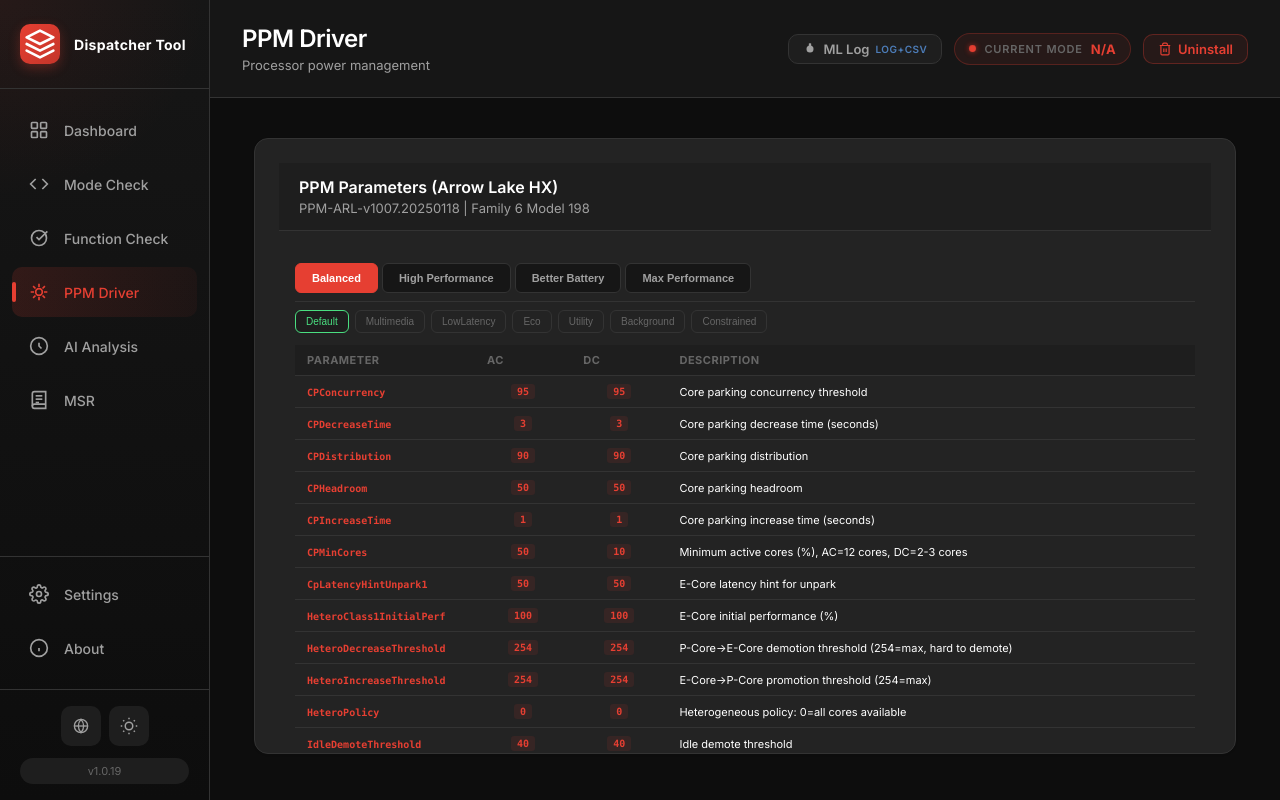
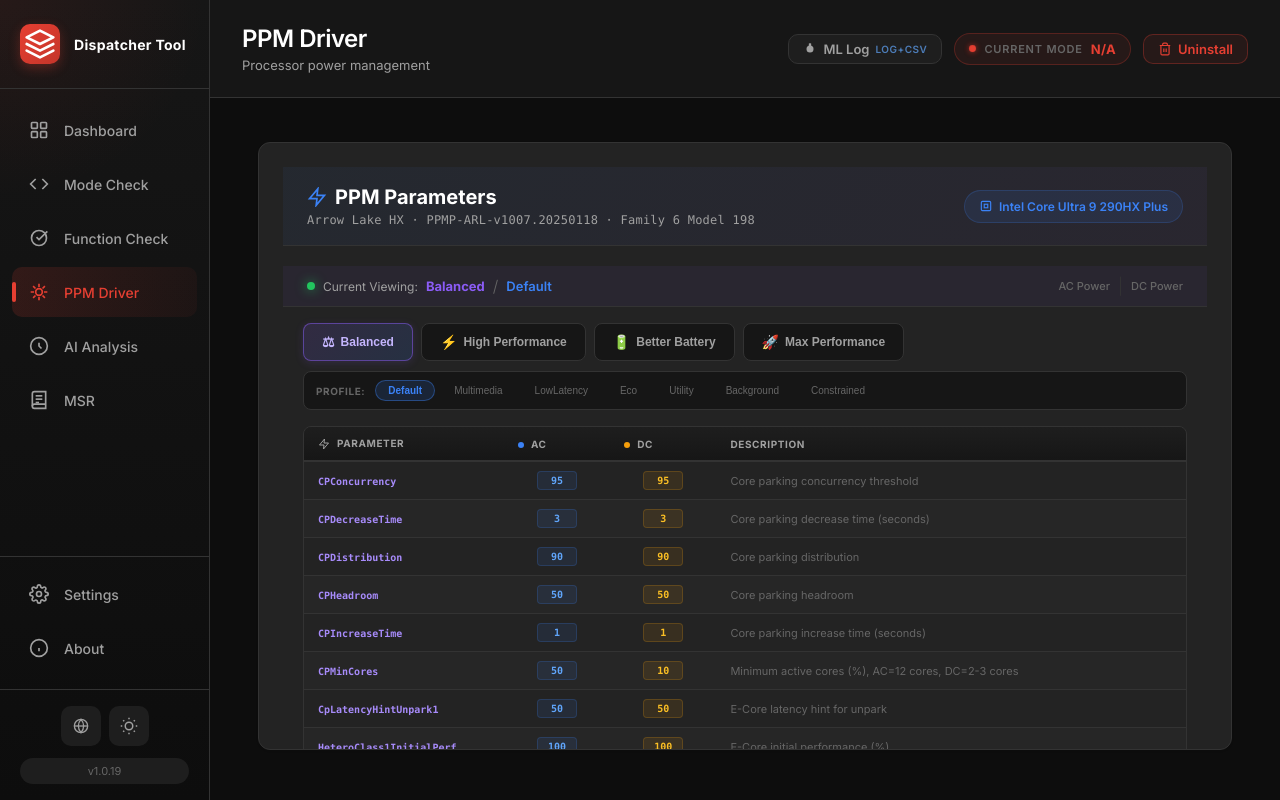
Before and after one commit to timeless970614-lgtm/LenovoDispatcherToolkit, a Vue app in the folder frontend/: page / in a window 1280 px wide. Both pictures are taken after a click on the element "PPM Driver". Built offline with nearby package versions, Linux system fonts and the light colour scheme.

Commit message:
UI美化: Real-time Power Consumption & PPM Driver
- FunctionCheck.vue: Power卡片渐变标题、hover上浮、Badge脉冲动画、渐变高亮数值
- PPMDriver.vue: 渐变Header、当前状态指示条、Scheme/Profile标签美化、AC/DC分色药丸、表格条纹行、Definitions卡片化

```diff
--- a/frontend/src/App.vue
+++ b/frontend/src/App.vue
@@ -104,7 +104,6 @@
             <span class="mode-dot"></span>
             <span class="mode-label">Current Mode</span>
             <span class="mode-value">{{ pinnedMode || currentMode }}</span>
-            <span v-if="pinnedMode" class="pin-indicator">??</span>
           </div>
           <!-- Uninstall Button -->
           <button class="btn-uninstall" @click="handleUninstall" :disabled="uninstalling" title="Uninstall Dispatcher Driver">
--- a/frontend/src/pages/PPMDriver.vue
+++ b/frontend/src/pages/PPMDriver.vue
@@ -1,11 +1,40 @@
 <template>
   <div class="ppm-page">
-    <!-- PPM Parameters Card - Comprehensive Analysis -->
+    <!-- PPM Parameters Card -->
     <div class="card params-card">
-      <div class="card-header">
+      <!-- Header -->
+      <div class="card-header ppm-header">
         <div class="card-title-info">
-          <h2>PPM Parameters (Arrow Lake HX)</h2>
-          <p class="card-subtitle">PPM-ARL-v1007.20250118 | Family 6 Model 198</p>
+          <h2>
+            <svg width="20" height="20" viewBox="0 0 24 24" fill="none" stroke="currentColor" stroke-width="2" style="margin-right:8px;vertical-align:middle;color:#3b82f6;">
+              <path d="M13 2L3 14h9l-1 8 10-12h-9l1-8z"/>
+            </svg>
+            PPM Parameters
+          </h2>
+          <p class="card-subtitle">Arrow Lake HX · PPMP-ARL-v1007.20250118 · Family 6 Model 198</p>
+        </div>
+        <div class="cpu-badge">
+          <svg width="14" height="14" viewBox="0 0 24 24" fill="none" stroke="currentColor" stroke-width="2">
+            <rect x="4" y="4" width="16" height="16" rx="2"/>
+            <rect x="9" y="9" width="6" height="6"/>
+          </svg>
+          {{ platformInfo.cpuName || 'Intel Core Ultra' }}
+        </div>
+      </div>
+
+      <!-- Current Active Indicator -->
+      <div class="active-indicator-bar">
+        <div class="indicator-left">
+          <span class="indicator-dot"></span>
+          <span class="indicator-label">Current Viewing:</span>
+          <span class="indicator-scheme">{{ activeScheme }}</span>
+          <span class="indicator-arrow">/</span>
+          <span class="indicator-profile">{{ activeProfile }}</span>
+        </div>
+        <div class="indicator-right">
+          <span class="indicator-hint">AC Power</span>
+          <span class="indicator-sep">|</span>
+          <span class="indicator-hint">DC Power</span>
         </div>
       </div>
 
@@ -18,12 +47,17 @@
             :class="['scheme-tab', { active: activeScheme === scheme.id }]"
             @click="activeScheme = scheme.id; activeProfile = 'Default'"
           >
+            <span class="scheme-icon" v-if="scheme.id === 'Balanced'">⚖</span>
+            <span class="scheme-icon" v-else-if="scheme.id === 'HighPerformance'">⚡</span>
+            <span class="scheme-icon" v-else-if="scheme.id === 'BetterBatteryLifeOverlay'">🔋</span>
+            <span class="scheme-icon" v-else>🚀</span>
             {{ scheme.name }}
           </button>
         </div>
 
         <!-- Profile Tabs -->
         <div class="profile-tabs">
+          <span class="profile-tabs-label">Profile:</span>
           <button
             v-for="profile in getProfilesForScheme(activeScheme)"
             :key="profile"
@@ -39,22 +73,31 @@
           <table class="params-table">
             <thead>
               <tr>
-                <th class="col-param">Parameter</th>
-                <th class="col-ac">AC</th>
-                <th class="col-dc">DC</th>
+                <th class="col-param">
+                  <svg width="12" height="12" viewBox="0 0 24 24" fill="none" stroke="currentColor" stroke-width="2" style="margin-right:4px;vertical-align:middle;">
+                    <path d="M13 2L3 14h9l-1 8 10-12h-9l1-8z"/>
+                  </svg>
+                  Parameter
+                </th>
+                <th class="col-ac">
+                  <span class="th-ac-dot"></span> AC
+                </th>
+                <th class="col-dc">
+                  <span class="th-dc-dot"></span> DC
+                </th>
                 <th class="col-desc">Description</th>
               </tr>
             </thead>
             <tbody>
-              <tr v-for="param in getCurrentParams" :key="param.key">
+              <tr v-for="(param, idx) in getCurrentParams" :key="param.key" :class="['param-row', { 'row-alt': idx % 2 === 1 }]">
                 <td class="col-param">
                   <span class="param-key">{{ param.key }}</span>
                 </td>
                 <td class="col-ac">
-                  <span :class="['value', { highlight: param.ac && param.ac !== '-' }]">{{ formatValue(param.ac) }}</span>
+                  <span :class="['value-pill', 'ac-pill', { filled: param.ac && param.ac !== '-' }]">{{ formatValue(param.ac) }}</span>
                 </td>
                 <td class="col-dc">
-                  <span :class="['value', { highlight: param.dc && param.dc !== '-' }]">{{ formatValue(param.dc) }}</span>
+                  <span :class="['value-pill', 'dc-pill', { filled: param.dc && param.dc !== '-' }]">{{ formatValue(param.dc) }}</span>
                 </td>
                 <td class="col-desc">{{ param.desc }}</td>
               </tr>
@@ -64,24 +107,37 @@
 
         <!-- Definitions Section -->
         <div class="definitions-section">
-          <div class="defs-header">Definitions (Hetero Thresholds)</div>
+          <div class="defs-header">
+            <svg width="14" height="14" viewBox="0 0 24 24" fill="none" stroke="currentColor" stroke-width="2" style="margin-right:6px;vertical-align:middle;color:#8b5cf6;">
+              <circle cx="12" cy="12" r="10"/>
+              <line x1="12" y1="16" x2="12" y2="12"/>
+              <line x1="12" y1="8" x2="12.01" y2="8"/>
+            </svg>
+            Hetero Thresholds
+          </div>
           <div class="defs-grid">
             <div class="def-item">
               <span class="def-key">HeteroDecreaseThreshold</span>
               <span class="def-value">1347440720</span>
-              <span class="def-desc">P-Core→E-Core downgrade threshold</span>
+              <span class="def-desc">P-Core → E-Core downgrade threshold</span>
             </div>
             <div class="def-item">
               <span class="def-key">HeteroIncreaseThreshold</span>
               <span class="def-value">2139259522</span>
-              <span class="def-desc">E-Core→P-Core upgrade threshold</span>
+              <span class="def-desc">E-Core → P-Core upgrade threshold</span>
             </div>
           </div>
         </div>
 
         <!-- Scheme Summary -->
         <div class="scheme-summary">
-          <div class="summary-header">Scheme Summary</div>
+          <div class="summary-header">
+            <svg width="14" height="14" viewBox="0 0 24 24" fill="none" stroke="currentColor" stroke-width="2" style="margin-right:6px;vertical-align:middle;color:#3b82f6;">
+              <path d="M14 2H6a2 2 0 00-2 2v16a2 2 0 002 2h12a2 2 0 002-2V8z"/>
+              <polyline points="14 2 14 8 20 8"/>
+            </svg>
+            Scheme Summary
+          </div>
           <div class="summary-grid">
             <div class="summary-item" v-for="s in schemeSummaries" :key="s.id">
               <div class="summary-name">{{ s.name }}</div>
@@ -444,223 +500,231 @@ export default {
 .ppm-page {
   display: flex;
   flex-direction: column;
-  gap: 12px;
-  padding: 12px;
+  gap: 16px;
+  padding: 16px;
   height: calc(100vh - 140px);
   overflow-y: auto;
 }
 
+/* ===== Card ===== */
 .card {
-  background: var(--bg-card);
-  border-radius: var(--radius-lg);
-  border: 1px solid var(--border-color);
+  background: var(--bg-card, #1e1e2e);
+  border-radius: 12px;
+  border: 1px solid var(--border-color, #2e2e42);
   overflow: hidden;
 }
 
-.card-header {
+.ppm-header {
   display: flex;
   align-items: center;
-  gap: 12px;
-  padding: 14px 20px;
-  border-bottom: 1px solid var(--border-color);
-  background: var(--bg-tertiary);
-}
-
-.card-icon {
-  width: 36px;
-  height: 36px;
-  border-radius: var(--radius-md);
-  background: rgba(230, 63, 50, 0.1);
-  color: var(--lenovo-red);
-  display: flex;
-  align-items: center;
-  justify-content: center;
+  justify-content: space-between;
+  padding: 18px 24px;
+  background: linear-gradient(135deg, rgba(59, 130, 246, 0.06) 0%, rgba(139, 92, 246, 0.06) 100%);
+  border-bottom: 1px solid var(--border-color, #2e2e42);
 }
 
 .card-title-info h2 {
   margin: 0;
-  font-size: 16px;
-  font-weight: 600;
-  color: var(--text-primary);
+  font-size: 20px;
+  font-weight: 700;
+  color: var(--text-primary, #e0e0e8);
+  display: flex;
+  align-items: center;
 }
 
 .card-title-info .card-subtitle {
-  margin: 3px 0 0 0;
-  font-size: 13px;
-  color: var(--text-secondary);
+  margin: 4px 0 0 0;
+  font-size: 12px;
+  color: var(--text-secondary, #888);
+  font-family: 'Consolas', 'Monaco', monospace;
+  letter-spacing: 0.02em;
 }
 
-.btn-refresh {
-  margin-left: auto;
+.cpu-badge {
   display: flex;
   align-items: center;
   gap: 6px;
-  padding: 6px 12px;
-  border: 1px solid var(--border-color);
-  border-radius: var(--radius-md);
-  background: var(--bg-secondary);
-  color: var(--text-secondary);
-  font-size: 11px;
+  padding: 8px 14px;
+  background: rgba(59, 130, 246, 0.1);
+  border: 1px solid rgba(59, 130, 246, 0.2);
+  border-radius: 20px;
+  font-size: 12px;
   font-weight: 600;
-  cursor: pointer;
-  transition: var(--transition);
+  color: #3b82f6;
+  white-space: nowrap;
 }
 
-.btn-refresh:hover:not(:disabled) {
-  border-color: var(--lenovo-red);
-  color: var(--lenovo-red);
+/* ===== Active Indicator Bar ===== */
+.active-indicator-bar {
+  display: flex;
+  justify-content: space-between;
+  align-items: center;
+  padding: 10px 24px;
+  background: rgba(139, 92, 246, 0.06);
+  border-bottom: 1px solid var(--border-color, #2e2e42);
 }
 
-.btn-refresh:disabled {
-  opacity: 0.5;
-  cursor: not-allowed;
+.indicator-left {
+  display: flex;
+  align-items: center;
+  gap: 8px;
 }
 
-.spin {
-  animation: spin 1s linear infinite;
+.indicator-dot {
+  width: 8px;
+  height: 8px;
+  border-radius: 50%;
+  background: #22c55e;
+  box-shadow: 0 0 6px rgba(34, 197, 94, 0.5);
+  animation: pulse-dot 2s ease-in-out infinite;
 }
 
-@keyframes spin {
-  from { transform: rotate(0deg); }
-  to { transform: rotate(360deg); }
+@keyframes pulse-dot {
+  0%, 100% { box-shadow: 0 0 6px rgba(34, 197, 94, 0.5); }
+  50% { box-shadow: 0 0 12px rgba(34, 197, 94, 0.8); }
 }
 
-.info-card {
-  flex-shrink: 0;
+.indicator-label {
+  font-size: 12px;
+  color: var(--text-secondary, #888);
 }
 
-.info-content {
-  padding: 16px 20px;
+.indicator-scheme {
+  font-size: 13px;
+  font-weight: 700;
+  color: #8b5cf6;
 }
 
-.section {
+.indicator-arrow {
+  color: var(--text-tertiary, #666);
+  font-weight: 300;
+}
+
+.indicator-profile {
+  font-size: 13px;
+  font-weight: 600;
+  color: #3b82f6;
+}
+
+.indicator-right {
   display: flex;
   align-items: center;
-  gap: 16px;
+  gap: 8px;
 }
 
-.cpu-info-row {
-  display: flex;
-  align-items: baseline;
-  gap: 16px;
-  margin-bottom: 12px;
-  padding-bottom: 12px;
-  border-bottom: 1px solid var(--border-color);
-}
-
-.cpu-name {
-  font-size: 16px;
-  font-weight: 700;
-  color: var(--text-primary);
-}
-
-.cpu-cores {
-  font-size: 13px;
-  color: var(--text-secondary);
+.indicator-hint {
+  font-size: 11px;
+  color: var(--text-tertiary, #666);
   font-weight: 500;
 }
 
-.drivers-table {
-  width: 100%;
-  border-collapse: collapse;
-  table-layout: fixed;
+.indicator-sep {
+  color: var(--border-color, #2e2e42);
+  font-weight: 300;
 }
 
-.drivers-table th {
-  padding: 10px 16px;
-  text-align: center;
-  font-size: 11px;
-  font-weight: 700;
-  color: var(--text-secondary);
-  text-transform: uppercase;
-  letter-spacing: 0.5px;
-  border: 1px solid var(--border-color);
-  background: var(--bg-secondary);
-}
-
-.drivers-table td {
-  padding: 10px 16px;
-  text-align: center;
-  font-size: 14px;
-  font-weight: 700;
-  color: var(--accent-green);
-  font-family: 'Consolas', monospace;
-  border: 1px solid var(--border-color);
-}
-
+/* ===== Content ===== */
 .params-card {
   flex: 1;
   min-height: 400px;
 }
 
 .params-content {
-  padding: 12px 16px;
+  padding: 16px 20px 20px;
 }
 
+/* ===== Scheme Tabs ===== */
 .scheme-tabs {
   display: flex;
-  gap: 4px;
-  margin-bottom: 8px;
-  border-bottom: 1px solid var(--border-color);
-  padding-bottom: 8px;
+  gap: 8px;
+  margin-bottom: 10px;
 }
 
 .scheme-tab {
-  padding: 8px 16px;
-  border: 1px solid var(--border-color);
-  border-radius: var(--radius-sm);
-  background: var(--bg-secondary);
-  color: var(--text-secondary);
-  font-size: 11px;
+  display: flex;
+  align-items: center;
+  gap: 6px;
+  padding: 10px 18px;
+  border: 1px solid var(--border-color, #2e2e42);
+  border-radius: 8px;
+  background: var(--bg-secondary, #1a1a2e);
+  color: var(--text-secondary, #888);
+  font-size: 12px;
   font-weight: 600;
   cursor: pointer;
-  transition: var(--transition);
+  transition: all 0.25s ease;
+}
+
+.scheme-icon {
+  font-size: 14px;
 }
 
 .scheme-tab:hover {
-  border-color: var(--lenovo-red);
-  color: var(--lenovo-red);
+  border-color: rgba(139, 92, 246, 0.4);
+  color: #8b5cf6;
+  background: rgba(139, 92, 246, 0.05);
 }
 
 .scheme-tab.active {
-  background: var(--lenovo-red);
-  border-color: var(--lenovo-red);
-  color: white;
+  background: linear-gradient(135deg, rgba(139, 92, 246, 0.15), rgba(59, 130, 246, 0.15));
+  border-color: rgba(139, 92, 246, 0.5);
+  color: #c4b5fd;
+  box-shadow: 0 2px 8px rgba(139, 92, 246, 0.15);
 }
 
+/* ===== Profile Tabs ===== */
 .profile-tabs {
   display: flex;
   flex-wrap: wrap;
+  align-items: center;
   gap: 6px;
-  margin-bottom: 12px;
+  margin-bottom: 16px;
+  padding: 8px 12px;
+  background: var(--bg-secondary, #1a1a2e);
+  border-radius: 8px;
+  border: 1px solid var(--border-color, #2e2e42);
+}
+
+.profile-tabs-label {
+  font-size: 10px;
+  font-weight: 700;
+  color: var(--text-tertiary, #666);
+  text-transform: uppercase;
+  letter-spacing: 0.06em;
+  margin-right: 4px;
 }
 
 .profile-tab {
-  padding: 5px 10px;
-  border: 1px solid var(--border-color);
-  border-radius: var(--radius-sm);
+  padding: 4px 12px;
+  border: 1px solid transparent;
+  border-radius: 14px;
   background: transparent;
-  color: var(--text-tertiary);
+  color: var(--text-tertiary, #666);
   font-size: 10px;
   font-weight: 500;
   cursor: pointer;
-  transition: var(--transition);
+  transition: all 0.2s ease;
 }
 
 .profile-tab:hover {
-  border-color: var(--text-secondary);
-  color: var(--text-secondary);
+  color: var(--text-secondary, #888);
+  background: var(--bg-tertiary, #252540);
 }
 
 .profile-tab.active {
-  background: var(--bg-tertiary);
-  border-color: var(--accent-green);
-  color: var(--accent-green);
+  background: rgba(59, 130, 246, 0.15);
+  border-color: rgba(59, 130, 246, 0.4);
+  color: #3b82f6;
+  font-weight: 700;
 }
 
+/* ===== Parameters Table ===== */
 .params-table-container {
   overflow-x: auto;
   margin-bottom: 16px;
+  border: 1px solid var(--border-color, #2e2e42);
+  border-radius: 8px;
+  overflow: hidden;
 }
 
 .params-table {
@@ -669,147 +733,213 @@ export default {
   font-size: 11px;
 }
 
+.params-table thead {
+  background: linear-gradient(180deg, var(--bg-tertiary, #222240), var(--bg-secondary, #1a1a2e));
+}
+
 .params-table th {
-  padding: 8px 12px;
+  padding: 10px 14px;
   text-align: left;
   font-weight: 700;
-  color: var(--text-tertiary);
-  background: var(--bg-tertiary);
+  color: var(--text-secondary, #888);
   text-transform: uppercase;
-  letter-spacing: 0.5px;
-  border-bottom: 1px solid var(--border-color);
+  letter-spacing: 0.06em;
+  font-size: 10px;
+  border-bottom: 2px solid var(--border-color, #2e2e42);
 }
 
 .params-table td {
-  padding: 8px 12px;
-  border-bottom: 1px solid var(--border-color);
+  padding: 9px 14px;
+  border-bottom: 1px solid var(--border-color, #2e2e42);
   vertical-align: middle;
 }
 
-.params-table tr:last-child td {
+.param-row:last-child td {
   border-bottom: none;
 }
 
+.row-alt {
+  background: rgba(255, 255, 255, 0.015);
+}
+
 .col-param {
-  width: 180px;
+  width: 200px;
 }
 
 .col-ac, .col-dc {
-  width: 80px;
+  width: 70px;
   text-align: center;
 }
 
 .col-desc {
-  width: auto;
+  font-size: 11px;
+  color: var(--text-tertiary, #666);
 }
 
 .param-key {
-  font-family: 'Consolas', monospace;
+  font-family: 'Consolas', 'Monaco', monospace;
   font-weight: 700;
-  color: var(--lenovo-red);
+  color: #a78bfa;
   font-size: 10px;
 }
 
-.value {
+/* ===== Value Pills ===== */
+.value-pill {
   display: inline-block;
-  padding: 2px 6px;
-  border-radius: 3px;
-  font-family: 'Consolas', monospace;
+  padding: 3px 8px;
+  border-radius: 4px;
+  font-family: 'Consolas', 'Monaco', monospace;
   font-weight: 600;
   font-size: 10px;
+  min-width: 40px;
 }
 
-.value.highlight {
-  background: rgba(230, 63, 50, 0.1);
-  color: var(--lenovo-red);
+.value-pill.filled.ac-pill {
+  background: rgba(59, 130, 246, 0.1);
+  color: #60a5fa;
+  border: 1px solid rgba(59, 130, 246, 0.2);
 }
 
+.value-pill.filled.dc-pill {
+  background: rgba(245, 158, 11, 0.1);
+  color: #fbbf24;
+  border: 1px solid rgba(245, 158, 11, 0.2);
+}
+
+.value-pill:not(.filled) {
+  color: var(--text-tertiary, #666);
+}
+
+.th-ac-dot {
+  display: inline-block;
+  width: 6px;
+  height: 6px;
+  border-radius: 50%;
+  background: #3b82f6;
+  vertical-align: middle;
+  margin-right: 4px;
+}
+
+.th-dc-dot {
+  display: inline-block;
+  width: 6px;
+  height: 6px;
+  border-radius: 50%;
+  background: #f59e0b;
+  vertical-align: middle;
+  margin-right: 4px;
+}
+
+/* ===== Definitions ===== */
 .definitions-section {
   margin-bottom: 16px;
-  padding: 12px;
-  background: var(--bg-secondary);
-  border-radius: var(--radius-md);
-  border: 1px solid var(--border-color);
+  padding: 16px;
+  background: rgba(139, 92, 246, 0.04);
+  border-radius: 8px;
+  border: 1px solid rgba(139, 92, 246, 0.15);
 }
 
 .defs-header {
-  font-size: 11px;
+  font-size: 12px;
   font-weight: 700;
-  color: var(--text-secondary);
-  margin-bottom: 8px;
+  color: #a78bfa;
+  margin-bottom: 10px;
+  display: flex;
+  align-items: center;
 }
 
 .defs-grid {
-  display: flex;
-  gap: 24px;
+  display: grid;
+  grid-template-columns: repeat(auto-fit, minmax(280px, 1fr));
+  gap: 12px;
 }
 
 .def-item {
   display: flex;
   flex-direction: column;
-  gap: 2px;
+  gap: 4px;
+  padding: 12px;
+  background: var(--bg-secondary, #1a1a2e);
+  border-radius: 6px;
+  border: 1px solid var(--border-color, #2e2e42);
 }
 
 .def-key {
-  font-size: 9px;
+  font-size: 10px;
   font-weight: 600;
-  color: var(--text-tertiary);
+  color: var(--text-tertiary, #666);
   text-transform: uppercase;
+  letter-spacing: 0.04em;
+  font-family: 'Consolas', 'Monaco', monospace;
 }
 
 .def-value {
-  font-size: 14px;
-  font-weight: 700;
-  color: var(--lenovo-red);
-  font-family: 'Consolas', monospace;
+  font-size: 18px;
+  font-weight: 800;
+  background: linear-gradient(135deg, #8b5cf6, #6366f1);
+  -webkit-background-clip: text;
+  -webkit-text-fill-color: transparent;
+  background-clip: text;
+  font-family: 'Consolas', 'Monaco', monospace;
 }
 
 .def-desc {
-  font-size: 9px;
-  color: var(--text-tertiary);
+  font-size: 10px;
+  color: var(--text-tertiary, #666);
 }
 
+/* ===== Scheme Summary ===== */
 .scheme-summary {
-  padding: 12px;
-  background: var(--bg-secondary);
-  border-radius: var(--radius-md);
-  border: 1px solid var(--border-color);
+  padding: 16px;
+  background: var(--bg-secondary, #1a1a2e);
+  border-radius: 8px;
+  border: 1px solid var(--border-color, #2e2e42);
 }
 
 .summary-header {
-  font-size: 11px;
+  font-size: 12px;
   font-weight: 700;
-  color: var(--text-secondary);
-  margin-bottom: 8px;
+  color: #60a5fa;
+  margin-bottom: 10px;
+  display: flex;
+  align-items: center;
 }
 
 .summary-grid {
   display: grid;
-  grid-template-columns: repeat(4, 1fr);
-  gap: 12px;
+  grid-template-columns: repeat(auto-fit, minmax(200px, 1fr));
+  gap: 10px;
 }
 
 .summary-item {
-  padding: 8px;
-  background: var(--bg-tertiary);
-  border-radius: var(--radius-sm);
+  padding: 12px;
+  background: var(--bg-tertiary, #252540);
+  border-radius: 6px;
+  border: 1px solid var(--border-color, #2e2e42);
+  transition: all 0.2s ease;
+}
+
+.summary-item:hover {
+  border-color: rgba(59, 130, 246, 0.3);
+  transform: translateY(-1px);
 }
 
 .summary-name {
-  font-size: 10px;
+  font-size: 12px;
   font-weight: 700;
-  color: var(--text-primary);
-  margin-bottom: 4px;
+  color: var(--text-primary, #e0e0e8);
+  margin-bottom: 6px;
 }
 
 .summary-details {
   display: flex;
   flex-direction: column;
-  gap: 2px;
+  gap: 3px;
 }
 
 .summary-details span {
   font-size: 9px;
-  color: var(--text-tertiary);
+  color: var(--text-tertiary, #666);
+  font-family: 'Consolas', 'Monaco', monospace;
 }
 </style>
```
Also changed, not shown: frontend/src/pages/FunctionCheck.vue (+115 -35 lines), 2 other files (tests, documents, lock files or other folders).
